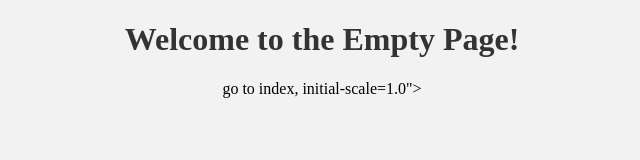
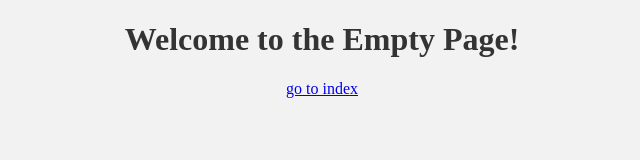
Before and after one commit to HilalBodon/Hilal-RayanAssignment, a plain HTML site: page linkedpage.html in a window 1280 px wide. Shown: the whole page, without its empty margins (318-958 px from the left). Drawn offline with Linux system fonts and the light colour scheme.

Commit message:
Fixed "go to index"

```diff
--- a/linkedpage.html
+++ b/linkedpage.html
@@ -2,11 +2,13 @@
 <html lang="en">
 <head>
     <meta charset="UTF-8">
+    <meta name="viewport" content="width=, initial-scale=1.0">
     <title>Second Page</title>
     <link rel="stylesheet" type="text/css" href="Styles/styleSecond.css">
 </head>
 <body>
     <h1>Welcome to the Empty Page!</h1>
-    <meta name="viewport" content="width=<a href="index.html">go to index</a>, initial-scale=1.0">
+
+    <a href="index.html">go to index</a>
 </body>
 </html>
```
